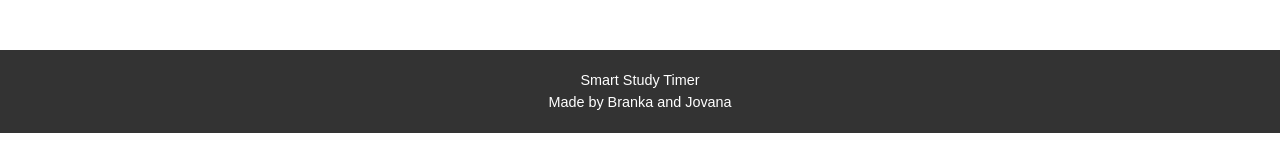
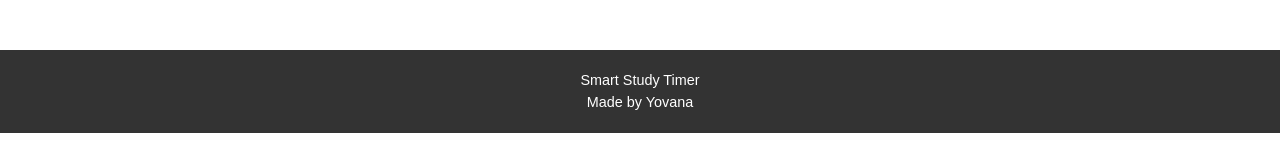
Before and after one commit to yovanabozhilov/Smart-Study-Timer, a plain HTML site: page frontend/profile.html in a window 1280 px wide. Shown: the part 495-658 px from the top of the page. Drawn offline with Linux system fonts and the light colour scheme.

Commit message:
Update profile.html

```diff
--- a/frontend/profile.html
+++ b/frontend/profile.html
@@ -354,7 +354,7 @@ window.onload = function() {
 
 <footer class="u-footer" id="sec-5c8d">
   <div class="u-footer-container">
-    <p class="u-footer-text">Smart Study Timer<br>Made by Branka and Jovana</p>
+    <p class="u-footer-text">Smart Study Timer<br>Made by Yovana</p>
   </div>
 </footer>
 
```
